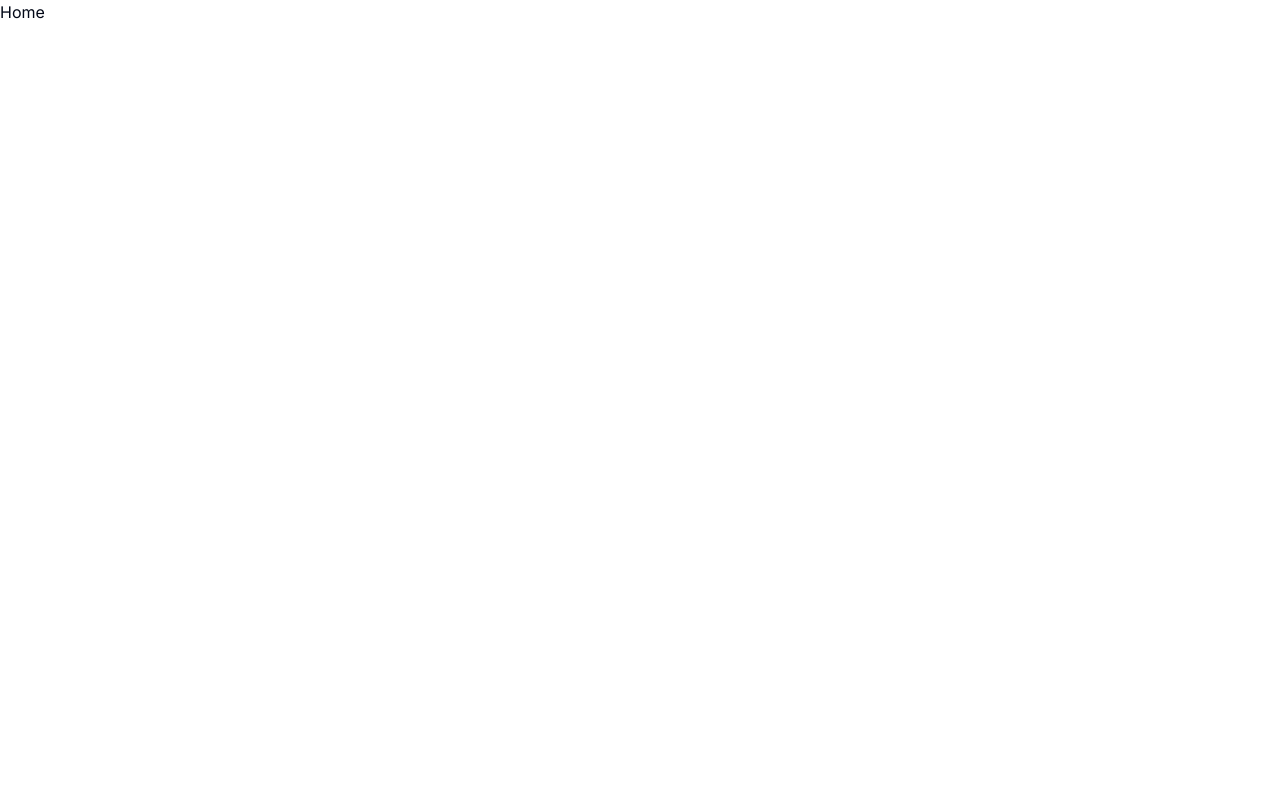
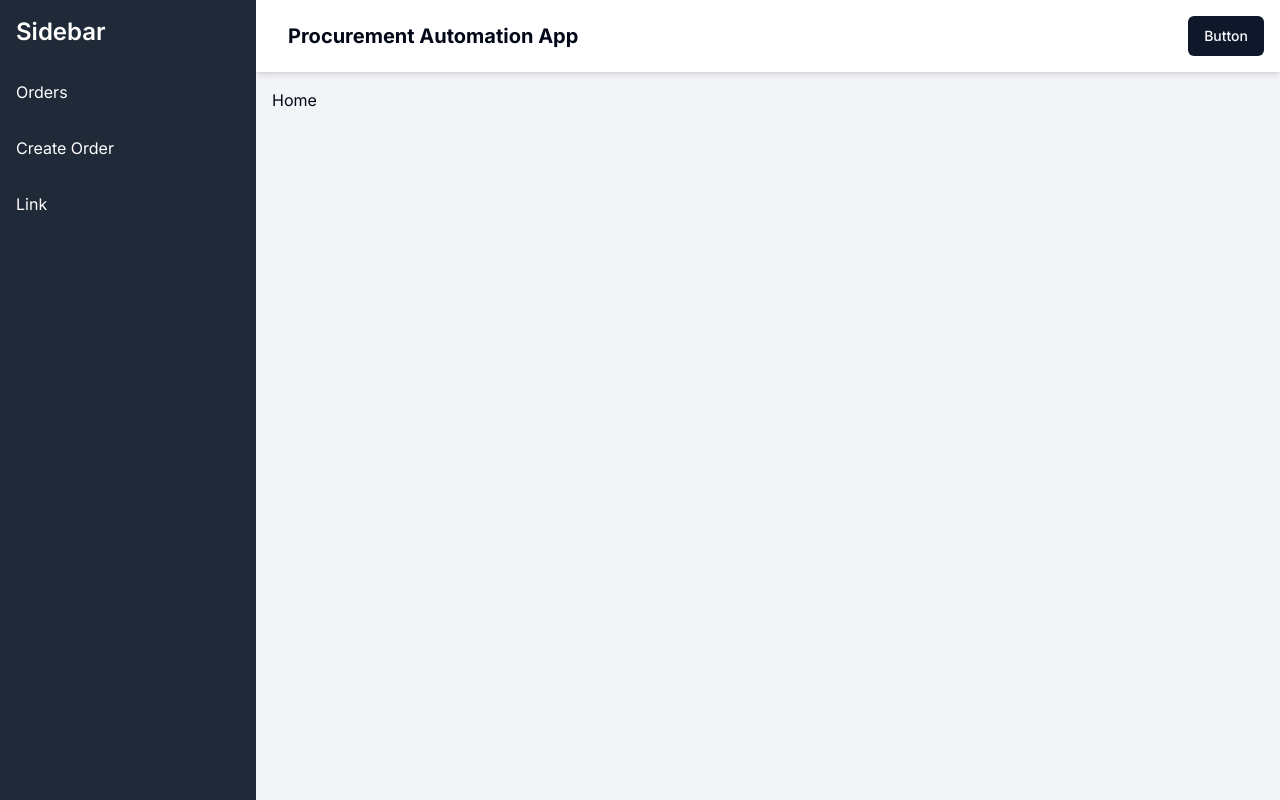
Before and after one commit to ArinzeJeffrey-droid/procurement-automation-app, a Next.js app: page / in a window 1280 px wide. Built offline with nearby package versions, Linux system fonts and the light colour scheme.

Commit message:
feat: create Layout component and subcomponent i.e Navbar and Sidebar.

```diff
--- a/src/app/layout.tsx
+++ b/src/app/layout.tsx
@@ -1,6 +1,7 @@
 import type { Metadata } from "next";
 import { Inter } from "next/font/google";
 import "./globals.css";
+import Layout from "@/components/Layout";
 
 const inter = Inter({ subsets: ["latin"] });
 
@@ -16,7 +17,9 @@ export default function RootLayout({
 }>) {
   return (
     <html lang="en">
-      <body className={inter.className}>{children}</body>
+      <body className={inter.className}>
+        <Layout>{children}</Layout>
+      </body>
     </html>
   );
 }
--- a/src/components/Layout.tsx
+++ b/src/components/Layout.tsx
@@ -1,7 +1,32 @@
+"use client";
+import { cn } from "@/lib/utils";
+import { useState } from "react";
+import Navbar from "./Navbar";
+import Sidebar from "./Sidebar";
+
 interface LayoutProps {
   children: React.ReactNode;
 }
 
 export default function Layout({ children }: LayoutProps) {
-  return <div>{children}</div>;
+  const [isSidebarOpen, setIsSidebarOpen] = useState(false);
+  const toggleSidebar = () => setIsSidebarOpen(!isSidebarOpen);
+
+  return (
+    <div className="flex h-screen bg-gray-100">
+      <Sidebar isSidebarOpen={isSidebarOpen} />
+      <div
+        className={cn(
+          "fixed inset-0 bg-black bg-opacity-50 z-20 md:hidden",
+          isSidebarOpen ? "block" : "hidden"
+        )}
+        onClick={toggleSidebar}
+      ></div>
+
+      <div className="flex-1 flex flex-col">
+        <Navbar toggleSidebar={toggleSidebar} />
+        <main className="flex-1 p-4 overflow-y-auto">{children}</main>
+      </div>
+    </div>
+  );
 }
--- /dev/null
+++ b/src/components/Navbar.tsx
@@ -0,0 +1,32 @@
+import { Button } from "./ui/button";
+
+interface NavbarProps {
+  toggleSidebar: () => void;
+}
+
+export default function Navbar({ toggleSidebar }: NavbarProps) {
+  return (
+    <header className="bg-white shadow-md p-4 flex justify-between items-center">
+      <div className="flex items-center">
+        <button className="text-gray-800 md:hidden" onClick={toggleSidebar}>
+          <svg
+            className="w-6 h-6"
+            fill="none"
+            stroke="currentColor"
+            viewBox="0 0 24 24"
+            xmlns="http://www.w3.org/2000/svg"
+          >
+            <path
+              strokeLinecap="round"
+              strokeLinejoin="round"
+              strokeWidth={2}
+              d="M4 6h16M4 12h16m-7 6h7"
+            />
+          </svg>
+        </button>
+        <h1 className="text-xl font-bold ml-4">Procurement Automation App</h1>
+      </div>
+      <Button>Button</Button>
+    </header>
+  );
+}
--- /dev/null
+++ b/src/components/Sidebar.tsx
@@ -0,0 +1,40 @@
+import { cn } from "@/lib/utils";
+import Link from "next/link";
+
+interface SidebarProps {
+  isSidebarOpen: boolean;
+}
+
+export default function Sidebar({ isSidebarOpen }: SidebarProps) {
+  return (
+    <aside
+      className={cn(
+        "fixed inset-y-0 left-0 w-64 bg-gray-800 text-white transform md:relative md:translate-x-0 transition-transform duration-200 ease-in-out z-30",
+        isSidebarOpen ? "translate-x-0" : "-translate-x-full"
+      )}
+    >
+      <div className="p-4">
+        <h2 className="text-2xl font-semibold">Sidebar</h2>
+      </div>
+      <nav>
+        <ul>
+          <li className="p-4 hover:bg-gray-700">
+            <Link href="/orders" className="block">
+              Orders
+            </Link>
+          </li>
+          <li className="p-4 hover:bg-gray-700">
+            <Link href="/orders" className="block">
+              Create Order
+            </Link>
+          </li>
+          <li className="p-4 hover:bg-gray-700">
+            <Link href="/orders" className="block">
+              Link
+            </Link>
+          </li>
+        </ul>
+      </nav>
+    </aside>
+  );
+}
```
